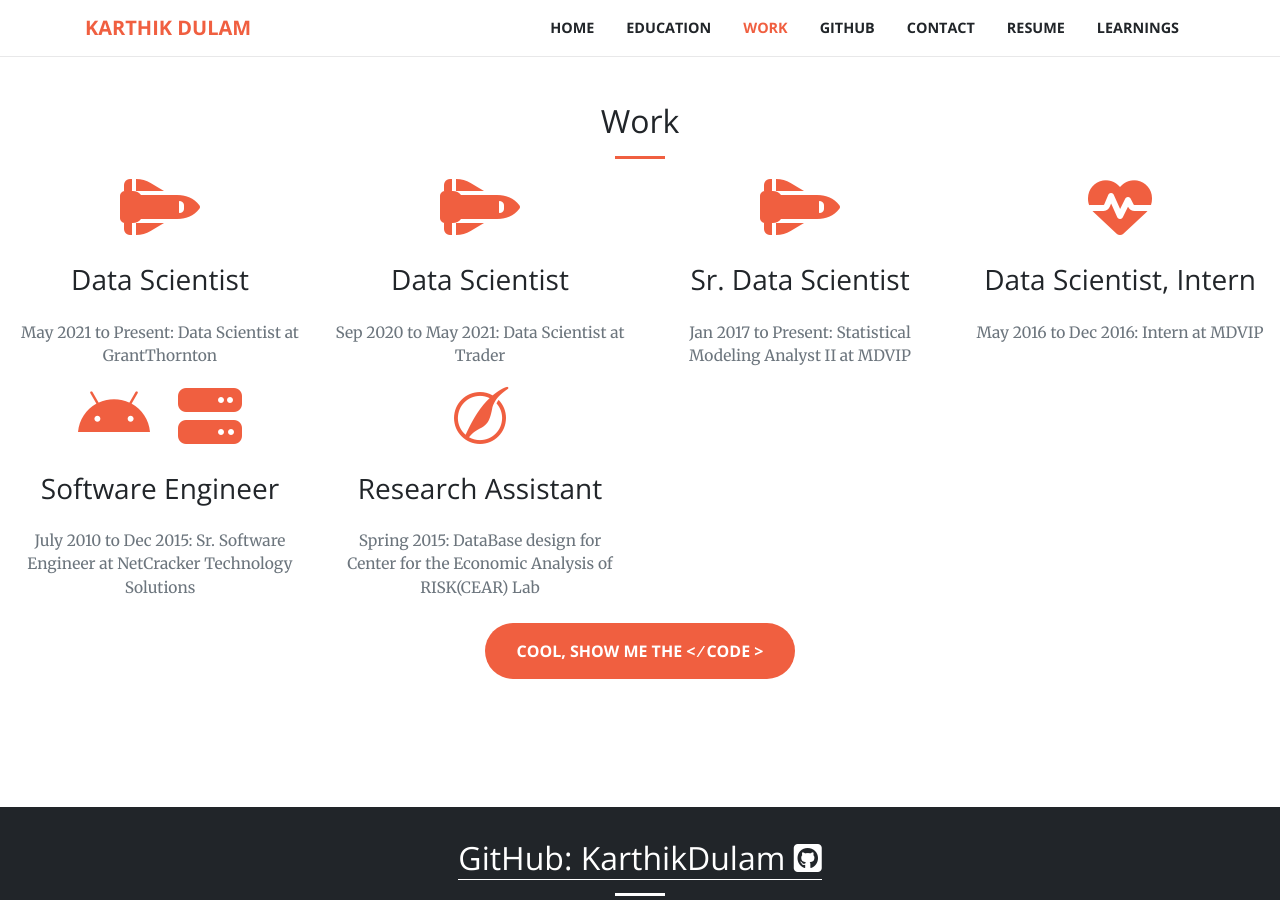
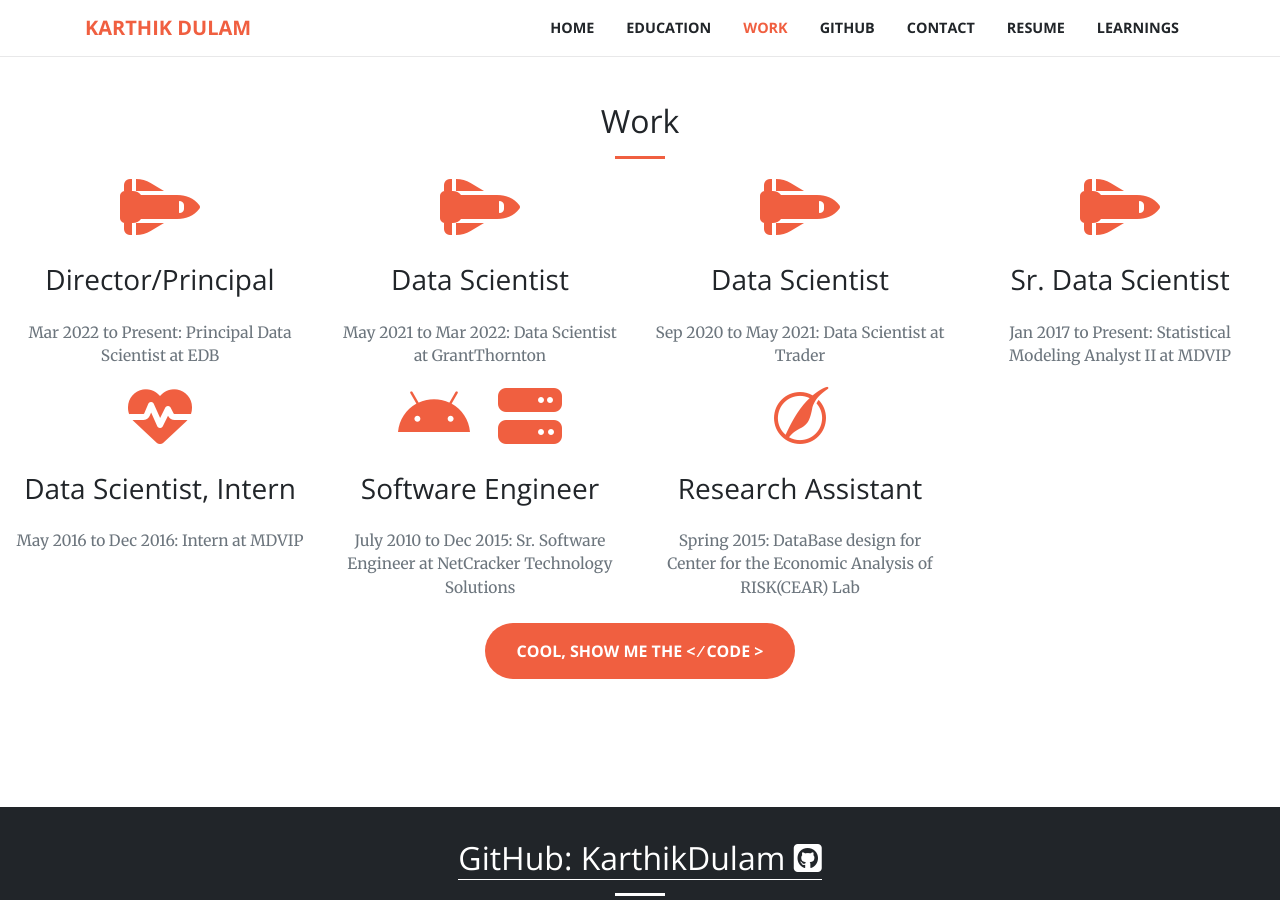
Before and after one commit to kaydee-edb/KarthikDulam.github.io, a Jekyll site: the page index.html, which Jekyll copies as it is, in a window 1280 px wide and 900 px high, scrolled down 1569 px. Built offline with Jekyll 4.4.1, drawn with Linux system fonts in a browser that asks for light colours; nearby versions of some CDN libraries.

Commit message:
Update index.html

```diff
--- a/index.html
+++ b/index.html
@@ -180,10 +180,15 @@
           <h2 class="section-heading">Work</h2>
           <hr class="primary">
         </div>
+	<div class="col-lg-3 col-sm-6 text-center">
+          <i class="fa fa-4x fa-space-shuttle text-primary sr-icons"></i>
+          <h3 class="mt-4 mb-4">Director/Principal</h3>
+          <p class="text-muted">Mar 2022 to Present: Principal Data Scientist at EDB</p>
+        </div>
         <div class="col-lg-3 col-sm-6 text-center">
           <i class="fa fa-4x fa-space-shuttle text-primary sr-icons"></i>
           <h3 class="mt-4 mb-4">Data Scientist</h3>
-          <p class="text-muted">May 2021 to Present: Data Scientist at GrantThornton</p>
+          <p class="text-muted">May 2021 to Mar 2022: Data Scientist at GrantThornton</p>
         </div>
 	<div class="col-lg-3 col-sm-6 text-center">
           <i class="fa fa-4x fa-space-shuttle text-primary sr-icons"></i>
```
